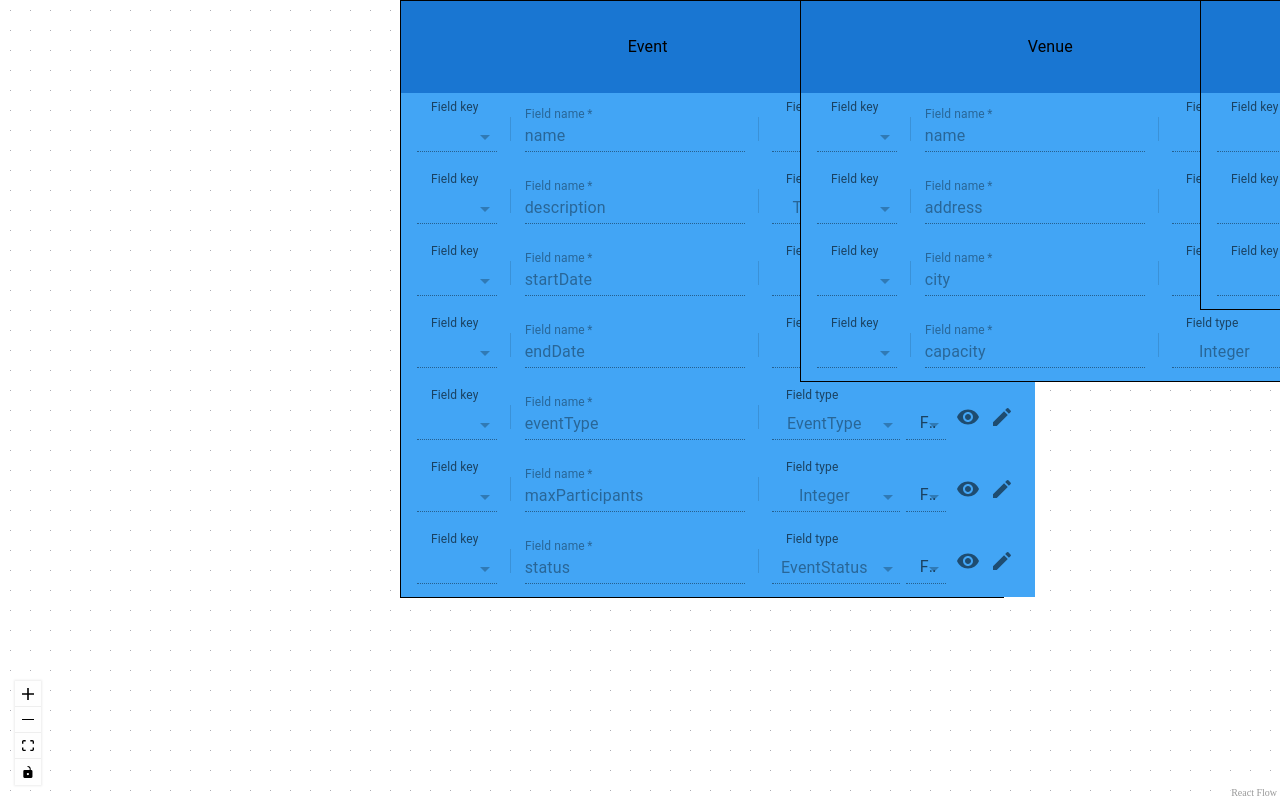
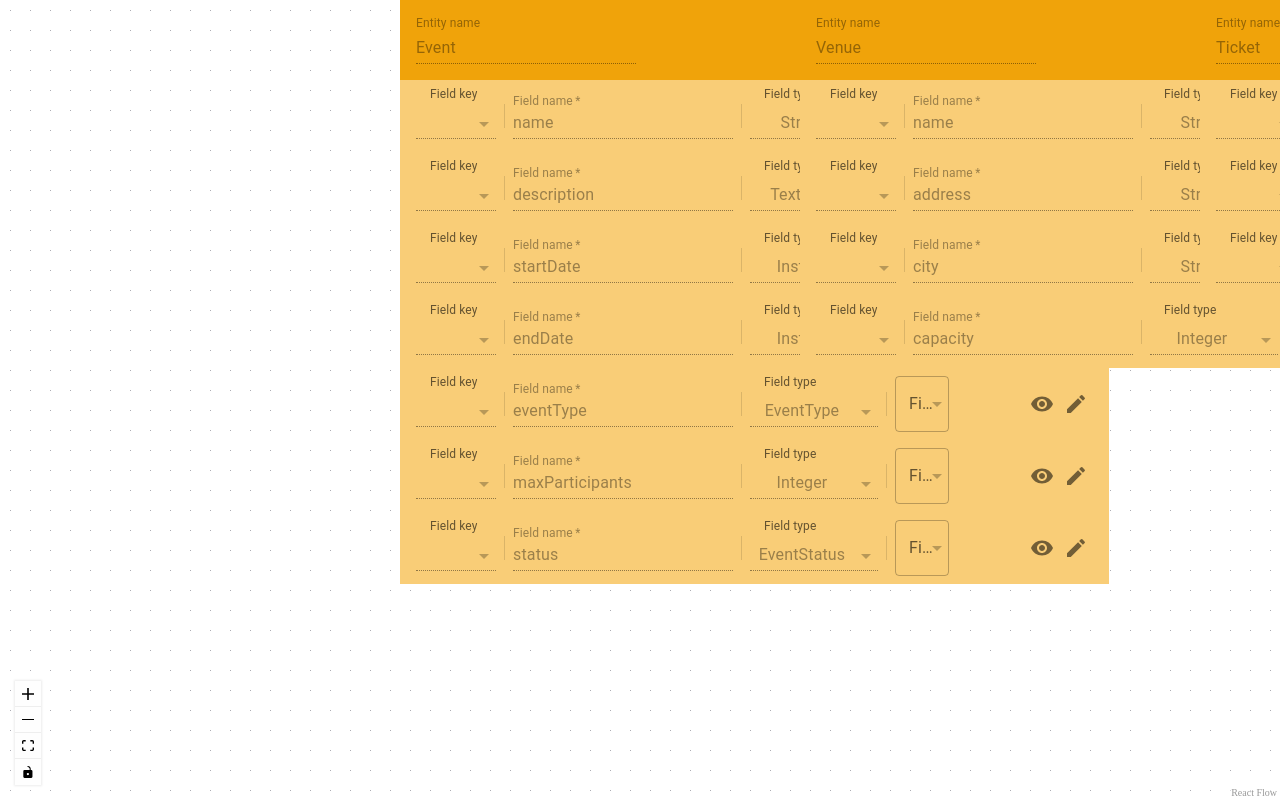
Before and after one commit to BTrifonov/er-diagram-editor, a React (Vite) app in the folder app/: page / in a window 1280 px wide. Built offline with nearby package versions, Linux system fonts and the light colour scheme.

Commit message:
Exploring customization options of MUI

```diff
--- a/app/src/App.tsx
+++ b/app/src/App.tsx
@@ -1,22 +1,18 @@
-import { useState } from 'react'
+import React, { useState } from 'react'
 
 import './App.css'
 import Editor from './components/Editor'
 import { createTheme, SelectChangeEvent, ThemeProvider } from '@mui/material'
+import { orangeTheme } from './themes/orangeTheme'
 
 function App() {
   const [count, setCount] = useState(0)
 
-  const darkTheme = createTheme({
-    palette: {
-      mode: 'dark',
-    },
-  });
-
   const defaultTheme = createTheme();
 
+
   return (
-    <ThemeProvider theme={defaultTheme}>
+    <ThemeProvider theme={orangeTheme}>
       <Editor/>
     </ThemeProvider>
   )
--- a/app/src/components/Editor.tsx
+++ b/app/src/components/Editor.tsx
@@ -23,6 +23,7 @@ export default function Editor() {
     }
 
     countEntities();
+
 
     return () => {
       setEntityCount(0);
--- a/app/src/components/Entity.tsx
+++ b/app/src/components/Entity.tsx
@@ -67,12 +67,7 @@ export default function Entity({ data }: EntityProps) {
     return (
         <Box
             sx={{
-                borderStyle: 'solid',
-                borderColor: 'black',
-                borderWidth: '1px',
-
-                minHeight: 'fit-content',
-                minWidth: 'fit-content',
+                minWidth: '400px',
 
                 display: 'flex',
                 flexDirection: 'column',
@@ -84,7 +79,6 @@ export default function Entity({ data }: EntityProps) {
             />
 
             {entityFields}
-
         </Box>
     );
 }
--- a/app/src/components/EntityEntry.tsx
+++ b/app/src/components/EntityEntry.tsx
@@ -86,6 +86,14 @@ export default function EntityEntry({
                 setEditMode={setEditMode}
             />
             {/* ------------------------------------------------------------------------------*/}
+            <Divider
+                orientation="vertical"
+                variant="middle"
+                flexItem
+                sx={{margin: '0.5em'}}
+            />
+
+            {/* ------------------------------------------------------------------------------*/}
             <FieldValidateRulesMenu
                 fieldValidateRules={fieldValidateRules}
                 setFieldValidateRules={setFieldValidateRules}
--- a/app/src/components/EntityHeader.tsx
+++ b/app/src/components/EntityHeader.tsx
@@ -28,6 +28,8 @@ export default function EntityHeader({
         //Always start with visibility mode
         //Idempotent operation, no need to clean up
         triggerVisibilityMode();
+
+        console.log(theme.palette.primary.light)
     }, [])
 
 
@@ -50,52 +52,28 @@ export default function EntityHeader({
                 bgcolor: theme.palette.primary.main,
                 display:'flex',
                 flexDirection: 'row',
-                justifyContent: 'space-between',
-
+                justifyContent: 'space-evenly',
 
                 alignItems:'center',
                 padding: '1em',
 
-                minHeight: 'fit-content',
-                minWidth: '100%',
 
-                height: '60px',
-                transition: 'height 0.8s ease'
+                minWidth: '100%'
             }}
         >
+            <Box>
+                <TextField fullWidth
 
-            {editMode &&
-                <Box sx={{marginLeft: '35%'}}>
-                    <TextField
-                        size='small'
+                    size='medium'
                     variant='standard'
-                        label='Entity'
+                    label='Entity name'
                     value={entityName}
+                    disabled={!editMode}
                     onChange={(event)=>setEntityName(event.target.value)}
-                        sx={{
-                            textAlign:'center',
-                            borderRadius: '0.5em',
-                            margin: '0.5em'
-                        }}
-                        slotProps={{
-                            input: {
-                                style: {
-                                    textAlign:'center'
-                                }
-                            }
-                        }}
                 >
                 </TextField>
             </Box>
-            }
 
-            {visibilityMode &&
-                <Box sx={{marginLeft: '35%'}}>
-                    <Typography>
-                        {entityName}
-                    </Typography>
-                </Box>
-            }
 
             <ModeSelector
               editMode={editMode}
--- a/app/src/components/FieldValidateRulesMenu.tsx
+++ b/app/src/components/FieldValidateRulesMenu.tsx
@@ -1,6 +1,6 @@
 import * as React from 'react';
 
-import { Box, Checkbox, FormControl, FormControlLabel, FormGroup, InputLabel, RadioGroup, Select, SelectChangeEvent } from "@mui/material";
+import { Box, Checkbox, FormControl, FormControlLabel, FormGroup, InputLabel, ListItemText, MenuItem, OutlinedInput, RadioGroup, Select, SelectChangeEvent } from "@mui/material";
 import { FieldValidateRulesMenuProps } from "../types/propTypes";
 import { CheckBox } from '@mui/icons-material';
 
@@ -9,12 +9,10 @@ const ITEM_PADDING_TOP = 8;
 const MenuProps = {
     PaperProps: {
         style: {
-            maxHeight: ITEM_HEIGHT * 4.5 + ITEM_PADDING_TOP,
-            width: 250
+            maxHeight: ITEM_HEIGHT * 4.5 + ITEM_PADDING_TOP
         }
     }
 };
-
 
 
 export default function FieldValidateRulesMenu({
@@ -24,6 +22,8 @@ export default function FieldValidateRulesMenu({
     const [isOpen, setIsOpen] = React.useState<boolean>(false);
 
     const validateRules:any[] = [];
+
+
 
     if(fieldValidateRules) {
         fieldValidateRules.forEach((fieldRule)=>{
@@ -37,10 +37,11 @@ export default function FieldValidateRulesMenu({
         })
     }
 
-    function handleChange(event:SelectChangeEvent) {
+    function handleChange(event:SelectChangeEvent<string[]>) {
 
         //TODO: How to update the validate rules
         console.log(event.target.value)
+        return;
     }
 
     return (
@@ -50,29 +51,36 @@ export default function FieldValidateRulesMenu({
             }}
         >
             <FormControl fullWidth>
-                <InputLabel id='validate-rules-label'>Field validate rules</InputLabel>
+                <InputLabel id="validate-rules-checkbox-label">Field rules</InputLabel>
                 <Select
-                    id='validate-rules-select'
-                    labelId='validate-rules-label'
+                    variant='standard'
+                    labelId="validate-rules-checkbox-label"
+                    id="validate-rules-checkbox"
+                    multiple
+                    value={fieldValidateRules || []}
 
-                    variant='standard'
-                    size='small'
-                    disabled={!editMode}
-
-                    open={isOpen && editMode}
-                    onClick={(e)=> setIsOpen((prev)=>!prev)}
                     onChange={handleChange}
 
-                    //value={fieldValidateRules!==undefined ? fieldValidateRules[0] : "Empty"}
-
-                    autoWidth
-                >
-                    <FormGroup>
-                        {validateRules}
-                    </FormGroup>
-                </Select>
+                    //onClick={()=>setIsOpen((prev)=>!prev)}
+                    onOpen={()=>setIsOpen(true)}
+                    onClose={()=>setIsOpen(false)}
 
 
+                    input={<OutlinedInput label="Tag" />}
+                    renderValue={(selected: string[]) => selected.join(', ')}
+                    MenuProps={MenuProps}
+                    open={editMode && isOpen}
+                    disabled={!editMode}
+                >
+                 {fieldValidateRules &&
+                    fieldValidateRules.map((fieldRule) => (
+                    <MenuItem key={fieldRule} value={fieldRule}>
+                        <Checkbox checked={fieldValidateRules.includes(fieldRule)} />
+                        <ListItemText primary={fieldRule} />
+                    </MenuItem>
+                    ))
+                }
+                    </Select>
             </FormControl>
         </Box>
     )
--- a/app/src/components/ModeSelector.tsx
+++ b/app/src/components/ModeSelector.tsx
@@ -21,7 +21,7 @@ export default function ModeSelector({
 
 
     return (
-        <Box>
+        <Box sx={{marginLeft: 'auto'}}>
         <ButtonGroup
             orientation='horizontal'
         >
--- /dev/null
+++ b/app/src/themes/orangeTheme.ts
@@ -0,0 +1,65 @@
+
+import { colors, createTheme, OutlinedInput } from "@mui/material";
+
+const lightInputGreen = '#9EFF9E'
+const darkBackgroundBlue = '#003FBD'
+const whiteText = 'white'
+
+const lighterOrange = '#FFA500'
+const moreLighterOrange = '#F9CD77'
+const darkerOrange = '#F0A30A'
+
+const activateInputTextFieldGreen = '#003300'
+
+export const orangeTheme = createTheme({
+    palette: {
+        primary: {
+            main: darkerOrange,
+            light: moreLighterOrange,
+            //everything else should be calculated automatically
+            contrastText: 'white'
+        },
+    },
+    components: {
+        MuiTextField: {
+
+            styleOverrides: {
+                root: {
+                    textDecorationColor: activateInputTextFieldGreen,
+
+                    outlineColor: 'black'
+                },
+
+            }
+        },
+        MuiInputLabel: {
+            styleOverrides: {
+                root: {
+                    '&.Mui-focused': {
+                        color: 'black'
+                    }
+                }
+            }
+        },
+        MuiInputBase: {
+            styleOverrides: {
+                root: {
+                  color:'black',
+                  '&:before': {
+                    color: 'black'
+                  },
+                  '&:after': {
+                    color: 'black'
+                  }
+                }
+            }
+        },
+        MuiFilledInput: {
+            styleOverrides: {
+                root: {
+                    color:'black'
+                }
+            }
+        },
+    }
+})
```
Lines whose indentation alone changed are shown as unchanged.
